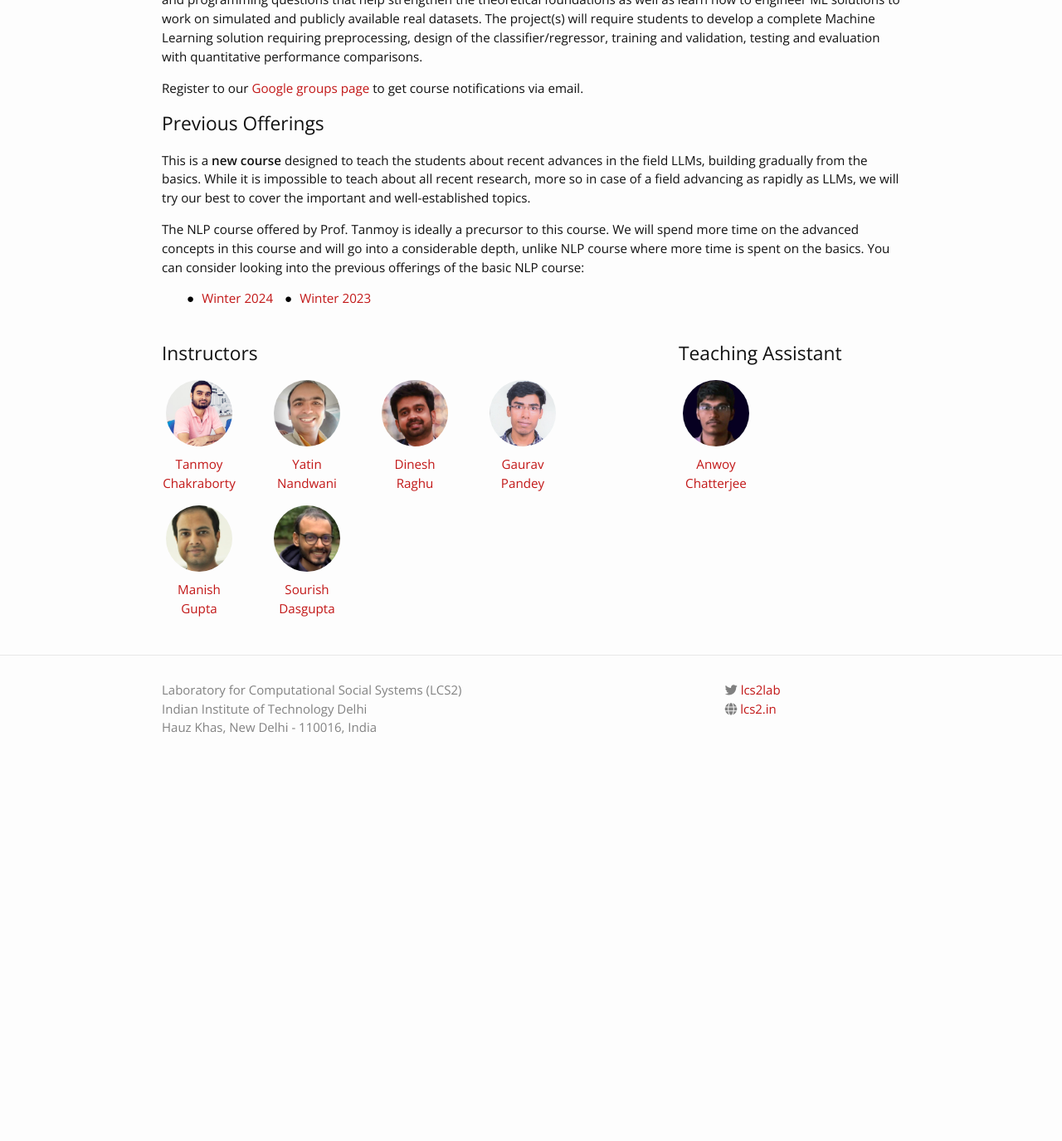
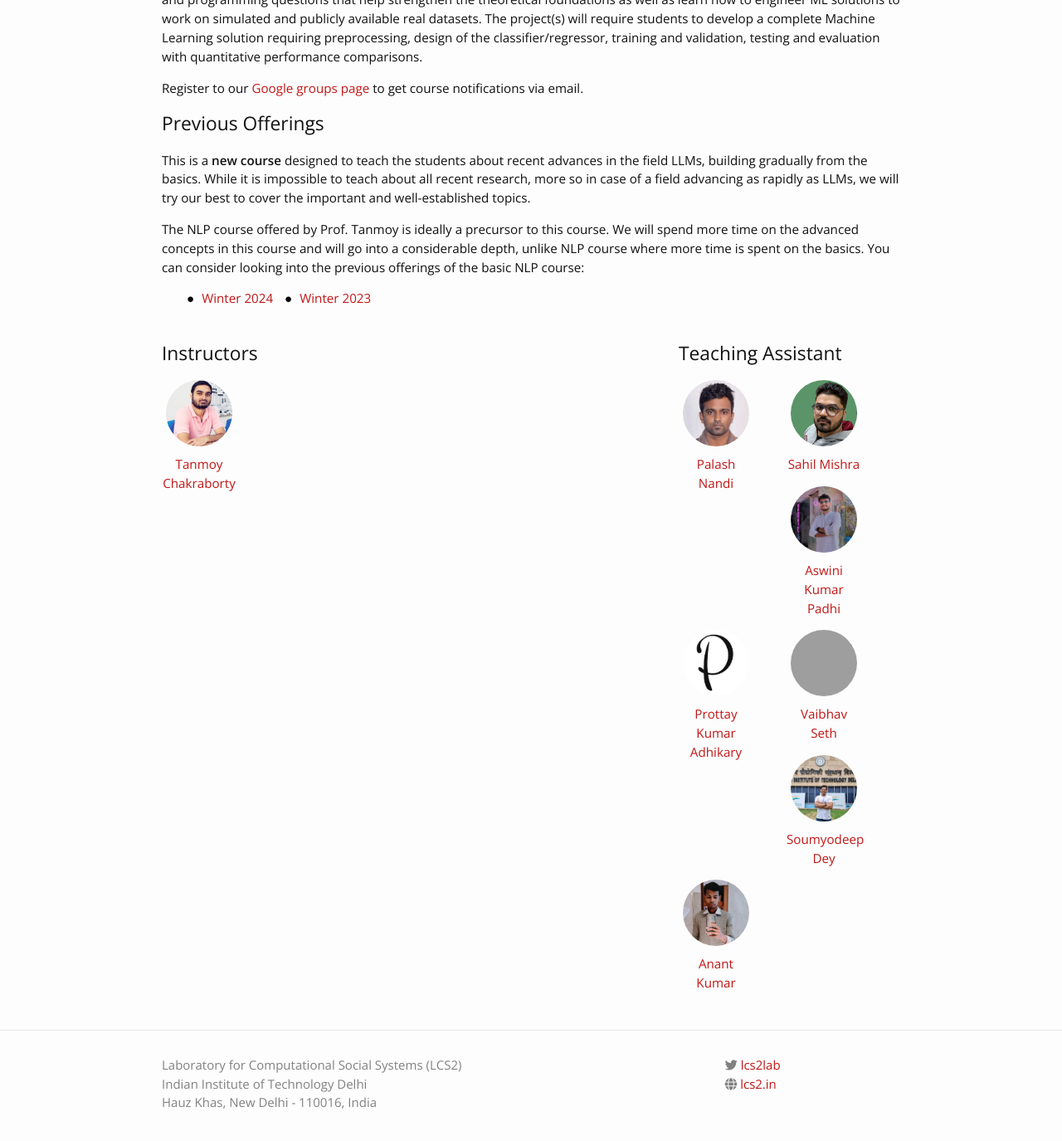
Before and after one commit to lcs2-iitd/ELL409-2401, a Jekyll site: the page built from index.md, in a window 1280 px wide and 1400 px high, scrolled down 536 px. Shown: the top 1375 px of the window at 83% size. Built offline with Jekyll 4.4.1, drawn with Linux system fonts in a browser that asks for light colours; nearby versions of some CDN libraries; before the commit the page ends 1484 px from its top, so only the background shows below that; grey boxes are pictures that could not be loaded.

Commit message:
Update people.yml

```diff
--- a/_data/people.yml
+++ b/_data/people.yml
@@ -3,35 +3,32 @@ instructors:
     profile_pic: /_images/pp/tanmoy.png
     webpage: https://tanmoychak.com
 
-  - name: Yatin Nandwani
-    profile_pic: /_images/pp/yatin.jpeg
-    webpage: https://www.linkedin.com/in/yatinnandwani/
-
-  - name: Dinesh Raghu
-    profile_pic: /_images/pp/dinesh.jpeg
-    webpage: https://research.ibm.com/people/dinesh-raghu
-
-  - name: Gaurav Pandey
-    profile_pic: /_images/pp/gaurav.jpg
-    webpage: https://www.linkedin.com/in/gaurav-pandey-11321120/
-
-  - name: Manish Gupta
-    profile_pic: /_images/pp/manish.jpg
-    webpage: https://www.microsoft.com/en-us/research/people/gmanish/
-
-  - name: Sourish Dasgupta
-    profile_pic: /_images/pp/sourish.jpeg
-    webpage: https://www.daiict.ac.in/faculty-details/2321
 
 teaching_assistants:
-  - name: Anwoy Chatterjee
-    profile_pic: /_images/pp/anwoy.jpeg
-    webpage: https://www.linkedin.com/in/anwoy-chatterjee
+  - name: Palash Nandi
+    profile_pic: /_images/pp/palash.png
+    webpage: https://www.linkedin.com/in/palash-nandi-937b64bb/
 
-  # - name: Hermione Granger
-  #   profile_pic: /_images/pp/granger.jpg
-  #   webpage: https://en.wikipedia.org/wiki/Hermione_Granger
+  - name: Sahil Mishra
+    profile_pic: /_images/pp/sahil.png
+    webpage: https://en.wikipedia.org/wiki/Hermione_Granger
 
-  # - name: Ron Weasley
-  #   profile_pic: /_images/pp/weasley.jpg
-  #   webpage: https://en.wikipedia.org/wiki/Ron_Weasley
+  - name: Aswini Kumar Padhi
+    profile_pic: /_images/pp/aswini.jpg
+    webpage: https://en.wikipedia.org/wiki/Ron_Weasley
+
+  - name: Prottay Kumar Adhikary
+    profile_pic: /_images/pp/pro.jpg
+    webpage: https://proadhikary.github.io/
+
+  - name: Vaibhav Seth
+    profile_pic: /_images/pp/baibhav.jpeg
+    webpage: https://www.linkedin.com/in/vaibhav-1-seth/
+
+  - name: Soumyodeep Dey
+    profile_pic: /_images/pp/soumyo.jpeg
+    webpage: https://www.linkedin.com/in/welcome-to-the-profile-of-soumyodeep/
+
+  - name: Anant Kumar
+    profile_pic: /_images/pp/anant.jpeg
+    webpage: https://www.linkedin.com/in/anant-kumar-8b8663215/
```
